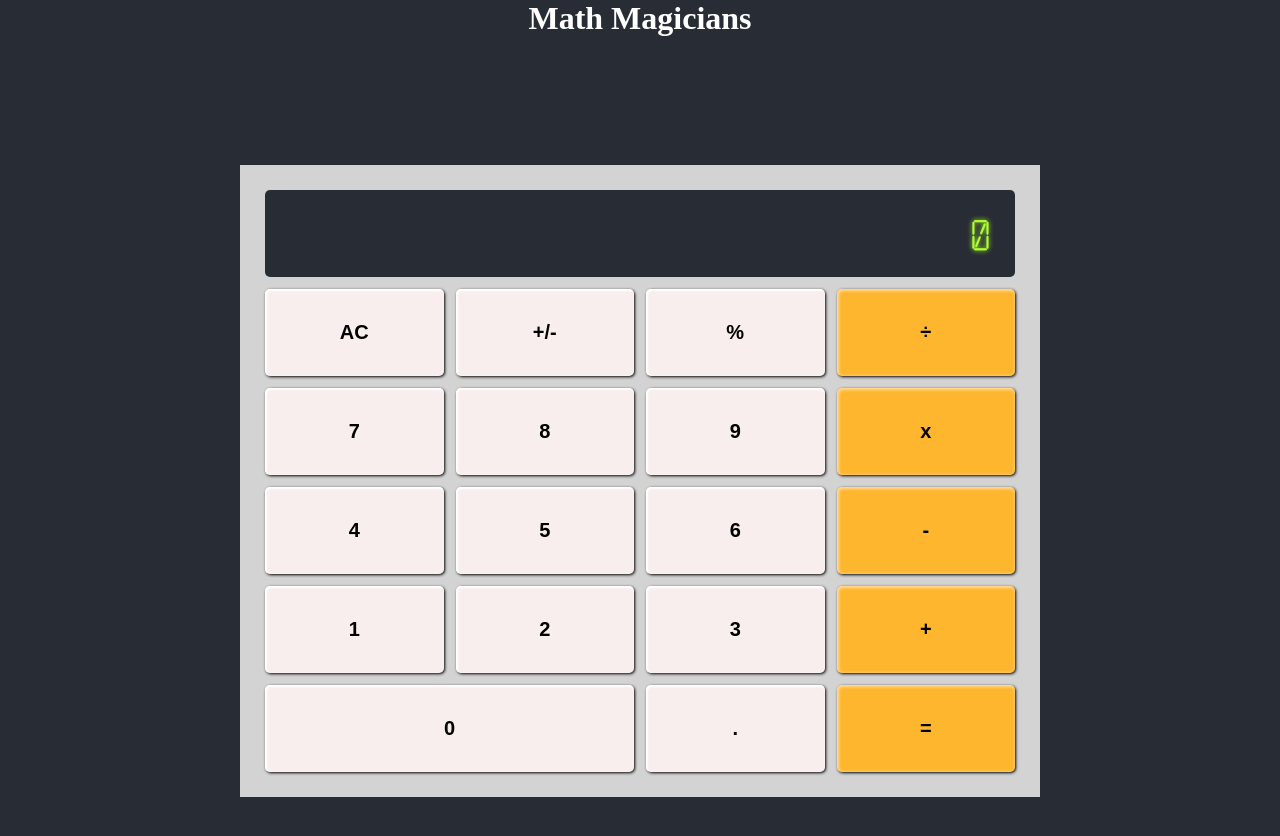
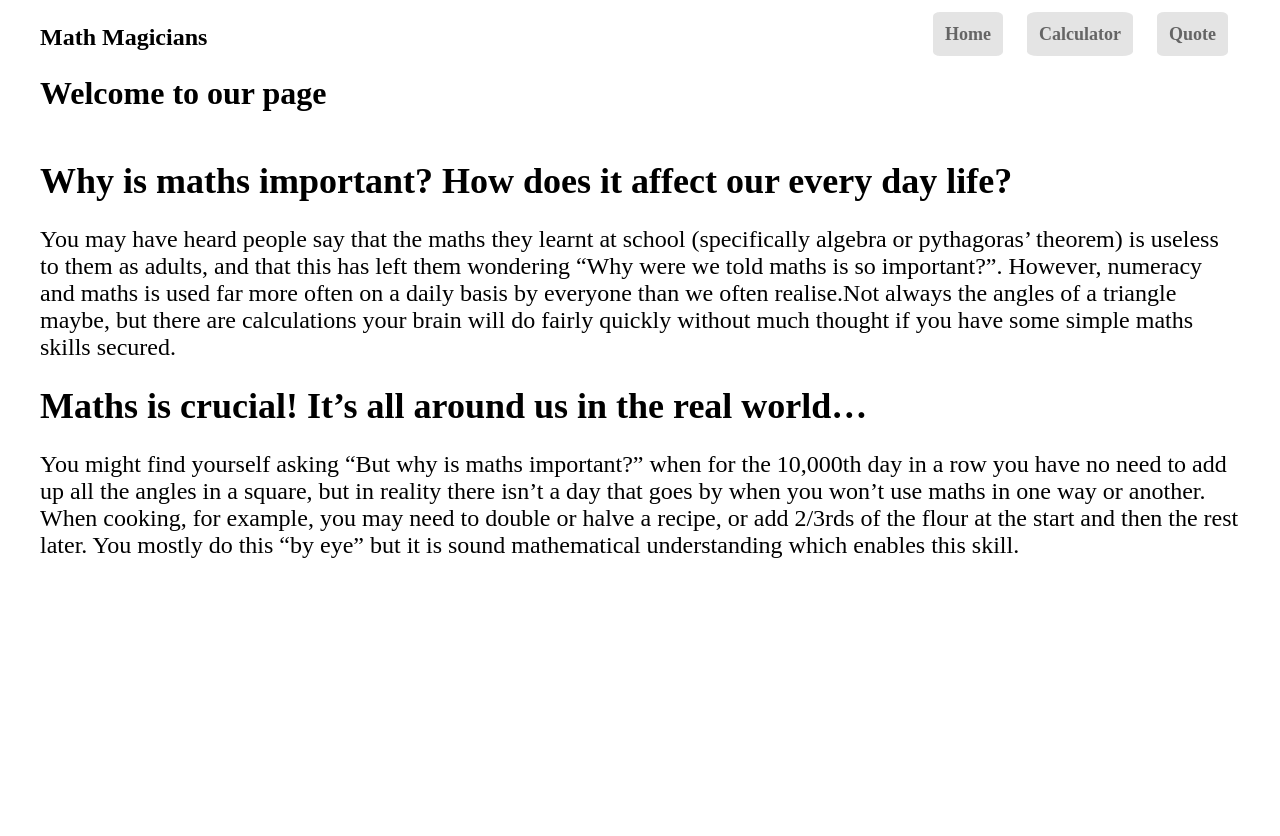
Before and after one commit to Lino09/math-magician, a React (Create React App) app: page / in a window 1280 px wide. Shown: the top 836 px of the page. After the commit the page ends 800 px from the top, so only its background shows below. Built offline with nearby package versions, Linux system fonts and the light colour scheme.

Commit message:
Add styles

```diff
--- a/package.json
+++ b/package.json
@@ -9,6 +9,7 @@
     "big.js": "^6.1.1",
     "react": "^17.0.2",
     "react-dom": "^17.0.2",
+    "react-router-dom": "^6.0.2",
     "react-scripts": "4.0.3"
   },
   "scripts": {
--- a/src/App.css
+++ b/src/App.css
@@ -18,13 +18,20 @@
   box-sizing: border-box;
 }
 
+.calculator {
+  width: 100%;
+  max-width: 1200px;
+  display: flex;
+  justify-content: space-between;
+  margin-top: 60px;
+}
+
 .calc {
   display: grid;
   grid-template-columns: repeat(4, 1fr);
   border: 1px solid lightgray;
   width: 100%;
   max-width: 800px;
-  margin: 128px 0;
   gap: 12px;
   background-color: lightgray;
   padding: 24px;
@@ -97,3 +104,47 @@
 .calc-operation:hover {
   background-color: rgb(255, 166, 0);
 }
+
+.container {
+  width: 100%;
+  display: flex;
+  justify-content: center;
+  align-items: center;
+}
+
+.nav-bar {
+  max-width: 1200px;
+  display: flex;
+  width: 100%;
+  justify-content: space-between;
+  padding: 24px 0;
+}
+
+.nav-bar ul {
+  list-style: none;
+  display: flex;
+}
+
+.nav-bar ul li {
+  opacity: 0.6;
+  margin: 0 12px;
+  font-weight: 600;
+}
+
+.nav-bar ul li:hover {
+  cursor: pointer;
+}
+
+a {
+  border-radius: 10%;
+  color: black;
+  text-decoration: none;
+  font-size: 18px;
+  padding: 12px;
+  background-color: lightgray;
+}
+
+.nav-bar ul li:hover a {
+  background-color: dimgray;
+  color: ghostwhite;
+}
--- a/src/App.js
+++ b/src/App.js
@@ -1,13 +1,20 @@
+import React from 'react';
+import { Route, Routes } from 'react-router-dom';
 import './App.css';
 import Calculator from './components/Calculator';
+import Navbar from './components/Navbar';
+import Home from './components/Home';
+import Quote from './components/Quotes';
 
-function App() {
-  return (
-    <div className="App">
-      <h1>Math Magicians</h1>
-      <Calculator />
-    </div>
-  );
-}
+const App = () => (
+  <>
+    <Navbar className="container" />
+    <Routes>
+      <Route path="/" element={<Home />} />
+      <Route path="/calculator" element={<Calculator />} />
+      <Route path="/quote" element={<Quote />} />
+    </Routes>
+  </>
+);
 
 export default App;
--- a/src/components/Calculator.js
+++ b/src/components/Calculator.js
@@ -15,6 +15,9 @@ const Calculator = () => {
     setObj(newObj);
   };
   return (
+    <div className="container">
+      <div className="calculator">
+        <h1>Let&apos;s do some math!</h1>
         <div className="calc">
           <p className="calc-screen">
             {obj.total}
@@ -41,6 +44,8 @@ const Calculator = () => {
           <button onClick={() => onButtonPress(obj, '.')} type="button">.</button>
           <button onClick={() => onButtonPress(obj, '=')} type="button" className="calc-operation">=</button>
         </div>
+      </div>
+    </div>
   );
 };
 
--- /dev/null
+++ b/src/components/Home.js
@@ -0,0 +1,20 @@
+import React from 'react';
+import style from './Home.module.css';
+
+export default function Home() {
+  return (
+    <div className="container">
+      <div className={style.home}>
+        <h1>Welcome to our page</h1>
+        <p className={style.par}>
+          <h2 className={style.htwo}>Why is maths important? How does it affect our every day life?</h2> {/* eslint-disable-line */}
+          You may have heard people say that the maths they learnt at school (specifically algebra or pythagoras’ theorem) is useless to them as adults, and that this has left them wondering “Why were we told maths is so important?”. {/* eslint-disable-line */}
+          However, numeracy and maths is used far more often on a daily basis by everyone than we often realise.{/* eslint-disable-line */}
+          Not always the angles of a triangle maybe, but there are calculations your brain will do fairly quickly without much thought if you have some simple maths skills secured.{/* eslint-disable-line */}
+          <h2 className={style.htwo}>Maths is crucial! It’s all around us in the real world…</h2>{/* eslint-disable-line */}
+          You might find yourself asking  “But why is maths important?” when for the 10,000th day in a row you have no need to add up all the angles in a square, but in reality there isn’t a day that goes by when you won’t use maths in one way or another. {/* eslint-disable-line */}
+          When cooking, for example, you may need to double or halve a recipe, or add 2/3rds of the flour at the start and then the rest later. You mostly do this “by eye” but it is sound mathematical understanding which enables this skill. </p>{/* eslint-disable-line */}
+      </div>
+    </div>
+  );
+}
--- /dev/null
+++ b/src/components/Home.module.css
@@ -0,0 +1,12 @@
+.home {
+  max-width: 1200px;
+}
+
+.par {
+  margin-top: 48px;
+  font-size: 24px;
+}
+
+.htwo {
+  margin: 24px 0;
+}
--- /dev/null
+++ b/src/components/Navbar.js
@@ -0,0 +1,25 @@
+import React from 'react';
+import { Link } from 'react-router-dom';
+
+const Navbar = () => (
+  <div className="container">
+    <nav className="nav-bar">
+      <h2>
+        Math Magicians
+      </h2>
+      <ul>
+        <li>
+          <Link to="/">Home</Link>
+        </li>
+        <li>
+          <Link to="/Calculator">Calculator</Link>
+        </li>
+        <li>
+          <Link to="/Quote">Quote</Link>
+        </li>
+      </ul>
+    </nav>
+  </div>
+);
+
+export default Navbar;
--- /dev/null
+++ b/src/components/Quotes.js
@@ -0,0 +1,12 @@
+import React from 'react';
+import style from './Quotes.module.css';
+
+export default function Quotes() {
+  return (
+    <div className="container">
+      <div className={style.quote}>
+        <blockquote className={style.block}>“Solving a problem for which you know there’s an answer is like climbing a mountain with a guide, along a trail someone else has laid. In mathematics, the truth is somewhere out there in a place no one knows, beyond all the beaten paths. And it’s not always at the top of the mountain. It might be in a crack on the smoothest cliff or somewhere deep in the valley.”</blockquote><p className={style.author}>― Yoko Ogawa</p> {/* eslint-disable-line */}
+      </div>
+    </div>
+  );
+}
--- /dev/null
+++ b/src/components/Quotes.module.css
@@ -0,0 +1,14 @@
+.quote {
+  max-width: 1200px;
+}
+
+.block {
+  font-size: 48px;
+  margin-top: 60px;
+  font-weight: 800;
+  color: gray;
+}
+
+.author {
+  font-size: 20px;
+}
--- a/src/index.js
+++ b/src/index.js
@@ -1,10 +1,13 @@
 import React from 'react';
+import { BrowserRouter } from 'react-router-dom';
 import ReactDOM from 'react-dom';
 import App from './App';
 
 ReactDOM.render(
   <React.StrictMode>
-    <App />
+    <BrowserRouter>
+      <App />
+    </BrowserRouter>
   </React.StrictMode>,
   document.getElementById('root'),
 );
```
Also changed, not shown: 2 other files (tests, documents, lock files or other folders). Lines whose indentation alone changed are shown as unchanged.
